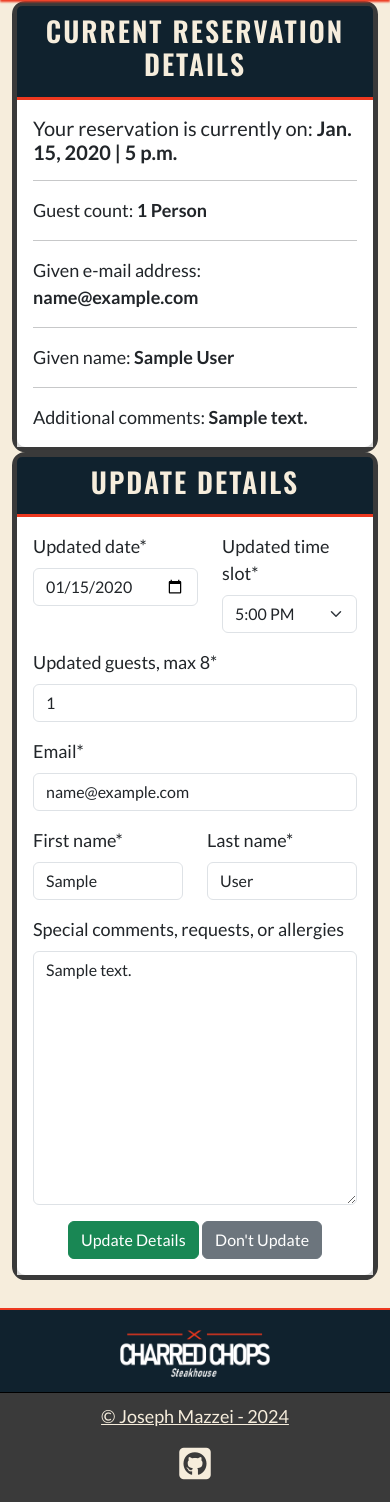
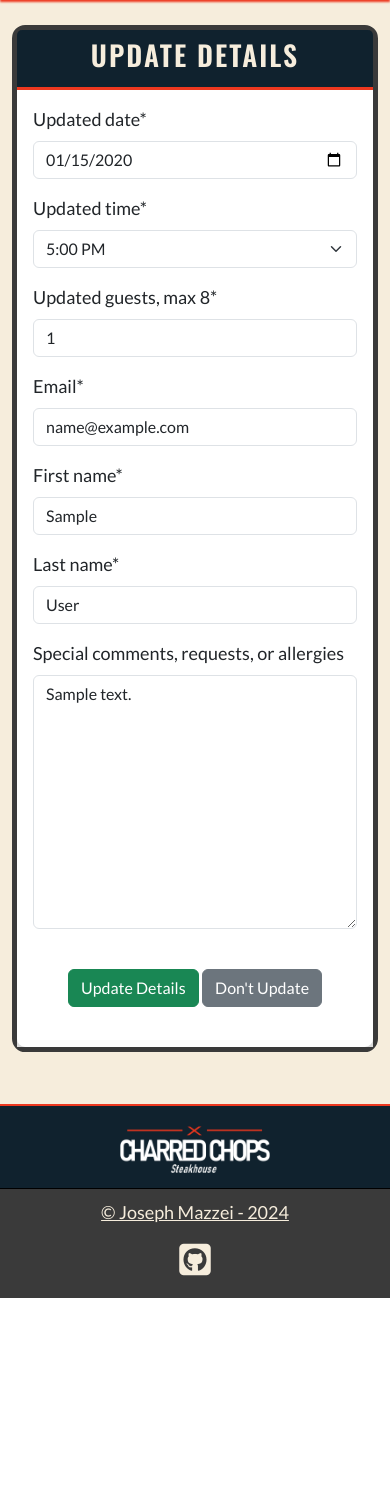
Before and after one commit to jomazzei/charredchops, a Django app: a page that uses booking/templates/booking/form_update_booking.html in a window 390 px wide. Shown: the part 88-1590 px from the top of the page. After the commit the page ends 1386 px from the top, so only its background shows below. Run offline with Django 4.2, Linux system fonts and the light colour scheme; a user stored in the database is signed in; tables that the repository leaves empty hold one stand-in row (values such as "Sample post"); some libraries are stand-ins or nearby versions.

Commit message:
Validation clean on all except SignUp page, looks like false-positive. Fixed responsive elements and layout for all/most screen sizes. Fixed minimum date picker widget value. Clean CSS validation except shape-outside

```diff
--- a/booking/forms.py
+++ b/booking/forms.py
@@ -1,4 +1,4 @@
-from datetime import timedelta
+from datetime import timedelta, date
 from django import forms
 from django.utils.timezone import now
 from .models import Reservation
@@ -26,15 +26,14 @@ class BookTableForm(forms.ModelForm):
             "email": "Your email address",
             "guest_count": "How many guests? Up to 8 people",
             "booking_date": "What day would you like to book?",
-            "booking_time": "What time slot?",
+            "booking_time": "What time?",
             "comments": "Special comments, requests, or allergies",
         }
         widgets = {
             "booking_date": forms.DateInput(
                 attrs={
                     "type": "date",
-                    "min": now().isoformat(),
-                    "max": (now() + timedelta(weeks=52)).isoformat(),
+                    "min": date.today(),
                 }
             ),
         }
@@ -74,7 +73,7 @@ class UpdateBookingForm(forms.ModelForm):
             "email": "Email",
             "guest_count": "Updated guests, max 8",
             "booking_date": "Updated date",
-            "booking_time": "Updated time slot",
+            "booking_time": "Updated time",
             "comments": "Special comments, requests, or allergies",
         }
         widgets = {
--- a/booking/templates/booking/form_update_booking.html
+++ b/booking/templates/booking/form_update_booking.html
@@ -8,79 +8,11 @@
 
 {% if user.is_authenticated %}
 <div class="container detail-container">
+    <div class="row justify-content-center">
 
-    <div class="row justify-content-center">
-        <div class="col-sm-12 col-md-6">
+        <div class="col-12 col-lg-10 my-4">
+            <div class="card detailed-booking-card">
 
-            <div class="card detailed-booking-card">
-                <div class="card-header text-center">
-                    <h1 class="reservation-details-header">Current reservation details</h1>
-                </div>
-
-                <div class="card-body">
-                    <h5 class="card-title">
-                        Your reservation is currently on:
-                        <strong>
-                            {{ reservation_item.booking_date }} |
-                            {{ reservation_item.booking_time }}
-                        </strong>
-                    </h5>
-
-                    <hr>
-
-                    <div>
-                        <p class="card-text">
-                            Guest count:
-                            <strong>
-                                {% if reservation_item.guest_count >= 2 %}
-                                {{ reservation_item.guest_count }} People
-                                {% else %}
-                                {{ reservation_item.guest_count }} Person
-                                {% endif %}
-                            </strong>
-                        </p>
-                        <hr>
-                        <p class="card-text">
-                            Given e-mail address:
-                            <strong>
-                                {{ reservation_item.email }}
-                            </strong>
-                        </p>
-                        <hr>
-                        <p class="card-text">
-                            Given name:
-                            <strong>
-                                {{ reservation_item.cust_fname }} {{ reservation_item.cust_lname }}
-                            </strong>
-                        </p>
-                        <hr>
-                        {% if reservation_item.comments == "" %}
-                        <p class="card-text">
-                            Additional comments:
-                            <strong>
-                                N/A
-                            </strong>
-                        </p>
-                        {% else %}
-                        <p class="card-text">
-                            Additional comments:
-                            <strong>
-                                {{ reservation_item.comments }}
-                            </strong>
-                        </p>
-                        {% endif %}
-                    </div>
-
-                </div>
-
-            </div>
-
-        </div>
-
-
-        <div class="col-sm-12 col-md-6">
-
-            <div class="card detailed-booking-card">
                 <div class="card-header text-center">
                     <h1 class="reservation-details-header">Update details</h1>
                 </div>
@@ -90,55 +22,58 @@
                         {% csrf_token %}
 
                         <div class="row">
-                            <div class="col">
+                            <div class="col-md-6">
                                 {{ form.booking_date|as_crispy_field }}
                             </div>
-                            <div class="col">
+                            <div class="col-md-6">
                                 {{ form.booking_time|as_crispy_field }}
                             </div>
                         </div>
 
                         <div class="row">
-                            <div class="col">
+                            <div class="col-md-12">
                                 {{ form.guest_count|as_crispy_field }}
                             </div>
                         </div>
 
                         <div class="row">
-                            <div class="col">
+                            <div class="col-md-12">
                                 {{ form.email|as_crispy_field }}
                             </div>
                         </div>
 
                         <div class="row">
-                            <div class="col">
+                            <div class="col-md-6">
                                 {{ form.cust_fname|as_crispy_field}}
                             </div>
-                            <div class="col">
+                            <div class="col-md-6">
                                 {{ form.cust_lname|as_crispy_field}}
                             </div>
                         </div>
 
                         <div class="row">
-                            <div class="col">
+                            <div class="col-md-12">
                                 {{ form.comments|as_crispy_field }}
                             </div>
                         </div>
 
-                        <div class="text-center">
-                            <button class="btn btn-success" type="submit">Update Details</button>
+                        <div class="text-center my-4">
+                            <button class="btn btn-success" id="update-button" type="submit">
+                                Update Details
+                            </button>
+                            <a href="{% url 'booking_details_page' reservation_item.slug %}" class="btn btn-secondary">
+                                Don't Update
+                            </a>
+                        </div>
 
                     </form>
+                </div>
 
-                        <a href="{% url 'booking_details_page' reservation_item.slug %}" class="btn btn-secondary">Don't Update</a>
-
-                    </div>
-
-                </div>
             </div>
         </div>
-    </div>
-</div>
+
+    </div> <!-- End row -->
+</div> <!-- End container -->
 {% endif %}
 
 {% endblock %}
--- a/generalpages/templates/generalpages/menu.html
+++ b/generalpages/templates/generalpages/menu.html
@@ -9,7 +9,7 @@
 
     <div class="container">
         <div class="row">
-            <div class="col">
+            <div class="col text-center">
                 <h1>
                     Hi! Sorry, this page is under construction at the moment.
                     <br>
--- a/templates/account/signup.html
+++ b/templates/account/signup.html
@@ -6,7 +6,7 @@
 <section id="signup">
     <h1>Sign up</h1>
     <p>
-            {% blocktrans %}Already have an account? Then please <a href="{{ login_url }}">sign in</a>.{% endblocktrans %}
+        Already have an account? Then please <a href="{{ login_url }}">sign in</a>.
     </p>
     {% url 'account_signup' as action_url %}
     {% element form form=form method="post" action=action_url tags="entrance,signup" %}
@@ -15,9 +15,7 @@
     {% element fields form=form unlabeled=True %}
     {% endelement %}
     {% if redirect_field_value %}
-                    <input type="hidden"
-                        name="{{ redirect_field_name }}"
-                        value="{{ redirect_field_value }}" />
+    <input type="hidden" name="{{ redirect_field_name }}" value="{{ redirect_field_value }}"/>
     {% endif %}
     {% endslot %}
     {% slot actions %}
```
Also changed, not shown: booking/templates/booking/booking.html (+13 -12 lines), booking/templates/booking/booking_details.html (+7 -7 lines), booking/templates/booking/booking_list.html (+4 -4 lines), booking/templates/booking/form_success.html (deleted, +0 -11 lines), generalpages/templates/generalpages/400.html (+9 -6 lines), generalpages/templates/generalpages/403.html (+9 -6 lines), generalpages/templates/generalpages/403_csrf.html (+9 -6 lines), generalpages/templates/generalpages/404.html (+9 -6 lines), generalpages/templates/generalpages/500.html (+9 -6 lines), static/css/style.css (+42 -4 lines). Lines whose indentation alone changed are shown as unchanged.
